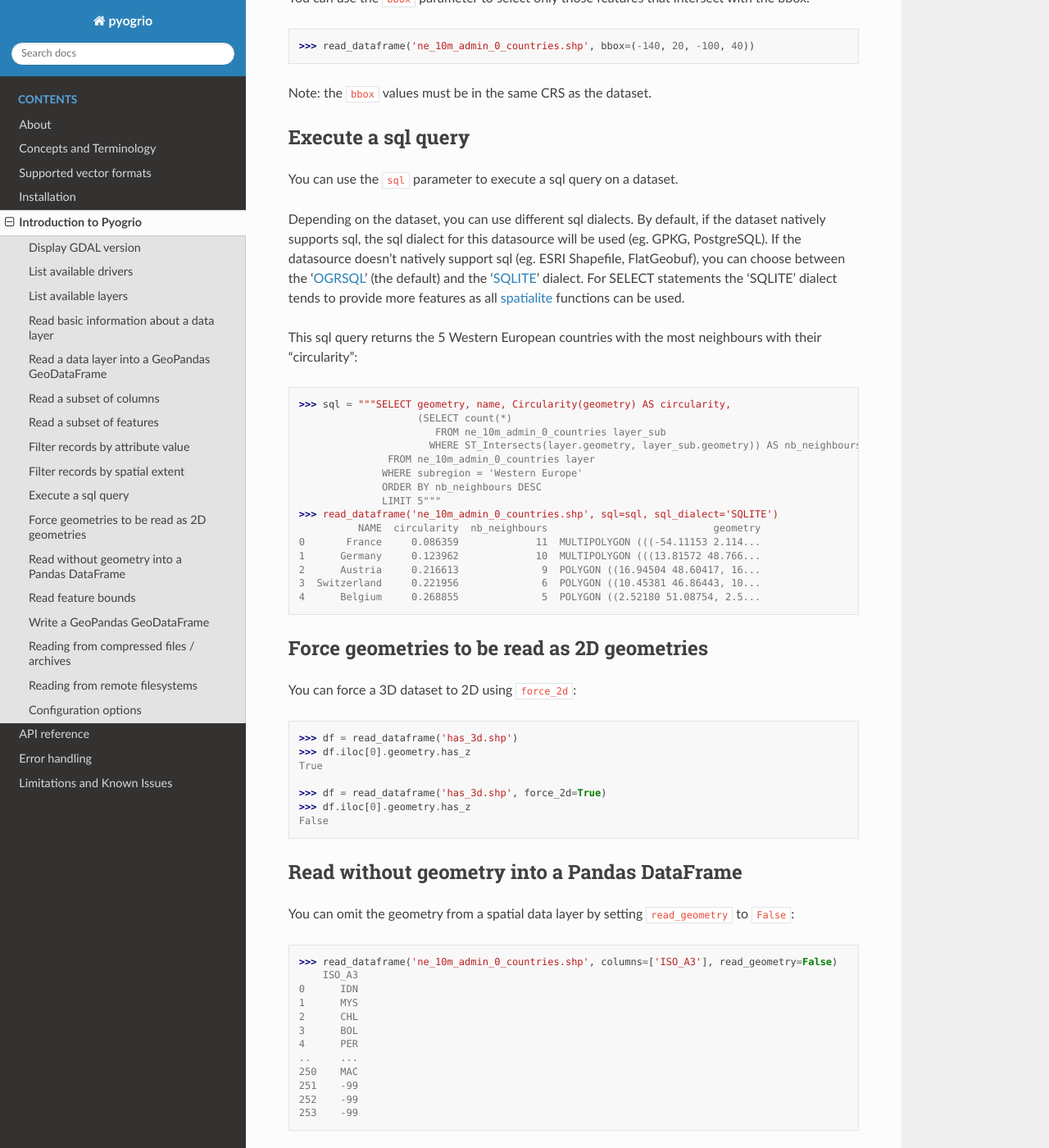
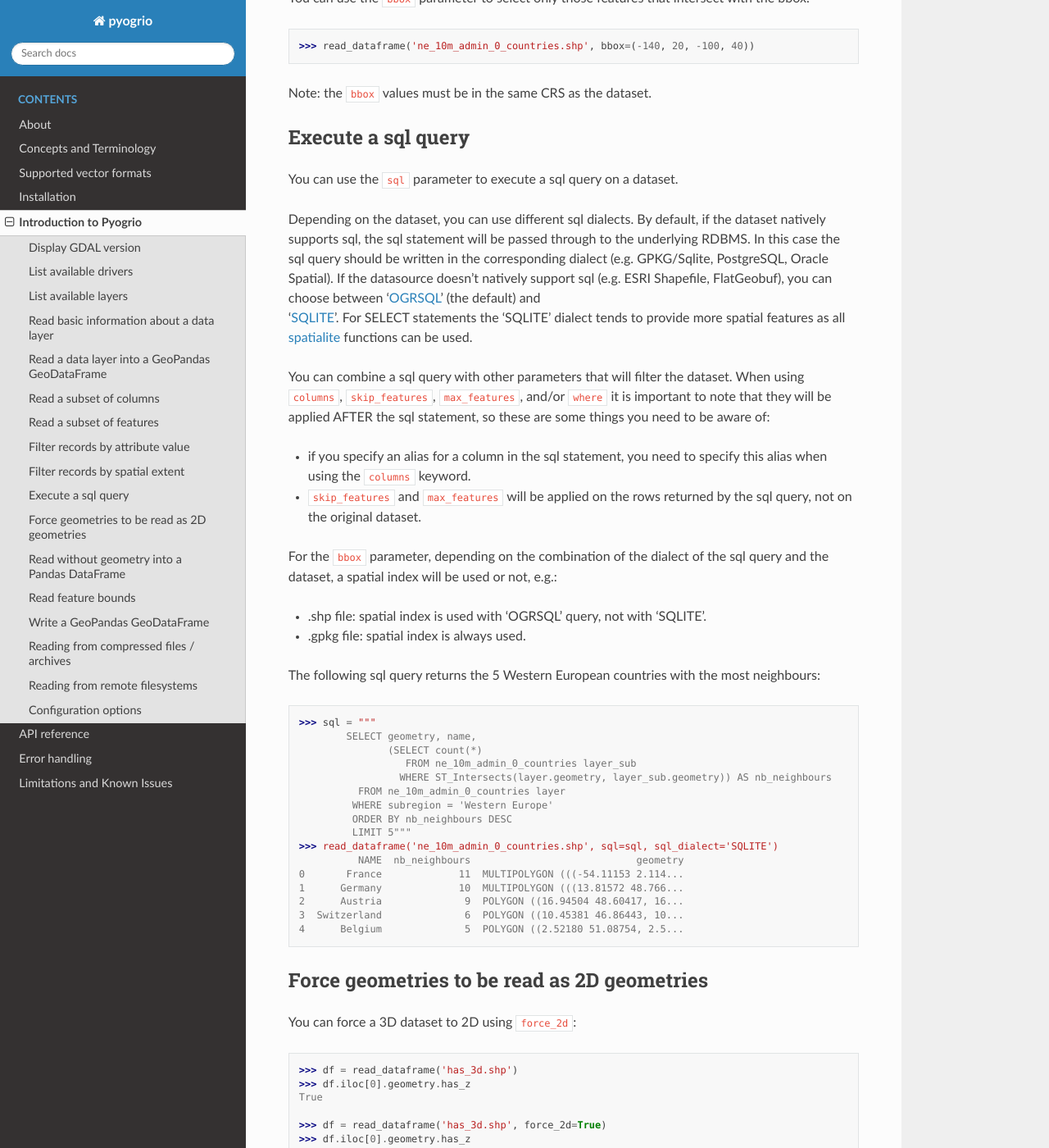
Before and after one commit to geopandas/pyogrio, a Sphinx documentation site: the page built from docs/source/introduction.md, in a window 1280 px wide and 1400 px high, scrolled down 3594 px. Shown: the whole window at 82% size. Built offline with Sphinx 7.4.7 and the Read the Docs theme 2.0.0, drawn with Linux system fonts in a browser that asks for light colours.

Commit message:
Improve documentation

````diff
--- a/docs/source/introduction.md
+++ b/docs/source/introduction.md
@@ -187,34 +187,53 @@ Note: the `bbox` values must be in the same CRS as the dataset.
 You can use the `sql` parameter to execute a sql query on a dataset.
 
 Depending on the dataset, you can use different sql dialects. By default, if
-the dataset natively supports sql, the sql dialect for this datasource
-will be used (eg. GPKG, PostgreSQL). If the datasource doesn't
-natively support sql (eg. ESRI Shapefile, FlatGeobuf), you can choose
-between the '[OGRSQL](https://gdal.org/user/ogr_sql_dialect.html#ogr-sql-dialect)'
-(the default) and the '[SQLITE](https://gdal.org/user/sql_sqlite_dialect.html#sql-sqlite-dialect)'
-dialect. For SELECT statements the 'SQLITE' dialect tends to provide more
-features as all [spatialite](https://www.gaia-gis.it/gaia-sins/spatialite-sql-latest.html)
+the dataset natively supports sql, the sql statement will be passed through
+to the underlying RDBMS. In this case the sql query should be written in the
+corresponding dialect (e.g. GPKG/Sqlite, PostgreSQL, Oracle Spatial). If the
+datasource doesn't natively support sql (e.g. ESRI Shapefile, FlatGeobuf), you
+can choose between
+'[OGRSQL](https://gdal.org/user/ogr_sql_dialect.html#ogr-sql-dialect)'
+(the default) and
+'[SQLITE](https://gdal.org/user/sql_sqlite_dialect.html#sql-sqlite-dialect)'.
+For SELECT statements the 'SQLITE' dialect tends to provide more spatial
+features as all
+[spatialite](https://www.gaia-gis.it/gaia-sins/spatialite-sql-latest.html)
 functions can be used.
 
-This sql query returns the 5 Western European countries with the most
-neighbours with their "circularity":
+You can combine a sql query with other parameters that will filter the
+dataset. When using ``columns``, ``skip_features``, ``max_features``, and/or
+``where`` it is important to note that they will be applied AFTER the sql
+statement, so these are some things you need to be aware of:
+- if you specify an alias for a column in the sql statement, you need to
+  specify this alias when using the ``columns`` keyword.
+- ``skip_features`` and ``max_features`` will be applied on the rows returned
+  by the sql query, not on the original dataset.
+
+For the ``bbox`` parameter, depending on the combination of the dialect of the
+sql query and the dataset, a spatial index will be used or not, e.g.:
+- .shp file: spatial index is used with 'OGRSQL' query, not with 'SQLITE'.
+- .gpkg file: spatial index is always used.
+
+The following sql query returns the 5 Western European countries with the most
+neighbours:
 
 ```python
->>> sql = """SELECT geometry, name, Circularity(geometry) AS circularity,
-                    (SELECT count(*)
-                       FROM ne_10m_admin_0_countries layer_sub
-                      WHERE ST_Intersects(layer.geometry, layer_sub.geometry)) AS nb_neighbours
-               FROM ne_10m_admin_0_countries layer
-              WHERE subregion = 'Western Europe'
-              ORDER BY nb_neighbours DESC
-              LIMIT 5"""
+>>> sql = """
+        SELECT geometry, name,
+               (SELECT count(*)
+                  FROM ne_10m_admin_0_countries layer_sub
+                 WHERE ST_Intersects(layer.geometry, layer_sub.geometry)) AS nb_neighbours
+          FROM ne_10m_admin_0_countries layer
+         WHERE subregion = 'Western Europe'
+         ORDER BY nb_neighbours DESC
+         LIMIT 5"""
 >>> read_dataframe('ne_10m_admin_0_countries.shp', sql=sql, sql_dialect='SQLITE')
-          NAME  circularity  nb_neighbours                            geometry
-0       France     0.086359             11  MULTIPOLYGON (((-54.11153 2.114...
-1      Germany     0.123962             10  MULTIPOLYGON (((13.81572 48.766...
-2      Austria     0.216613              9  POLYGON ((16.94504 48.60417, 16...
-3  Switzerland     0.221956              6  POLYGON ((10.45381 46.86443, 10...
-4      Belgium     0.268855              5  POLYGON ((2.52180 51.08754, 2.5...
+          NAME  nb_neighbours                            geometry
+0       France             11  MULTIPOLYGON (((-54.11153 2.114...
+1      Germany             10  MULTIPOLYGON (((13.81572 48.766...
+2      Austria              9  POLYGON ((16.94504 48.60417, 16...
+3  Switzerland              6  POLYGON ((10.45381 46.86443, 10...
+4      Belgium              5  POLYGON ((2.52180 51.08754, 2.5...
 ```
 
 ## Force geometries to be read as 2D geometries
````
Also changed, not shown: 1 other file.
